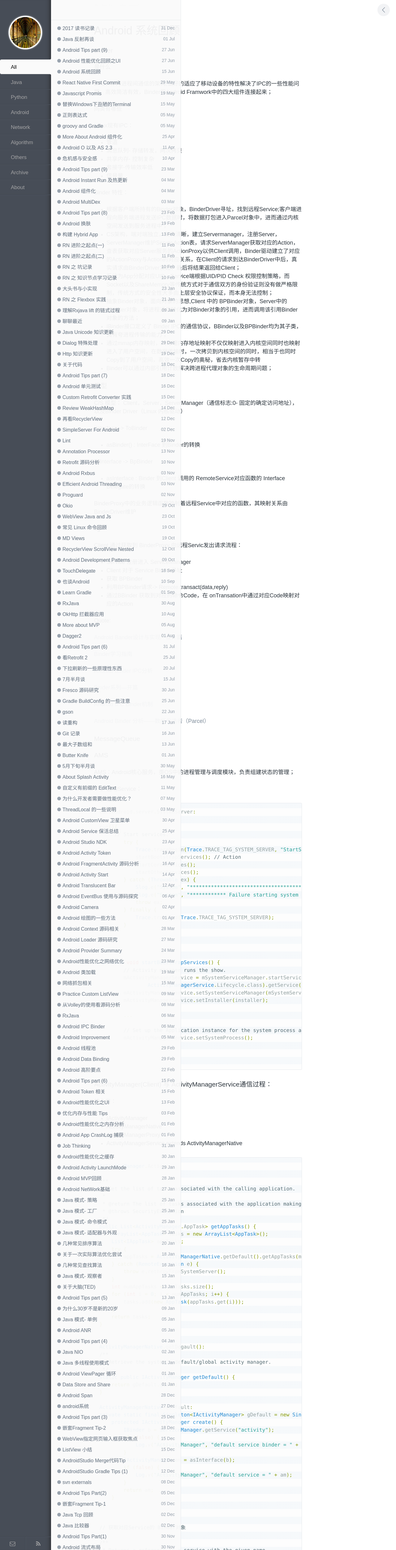
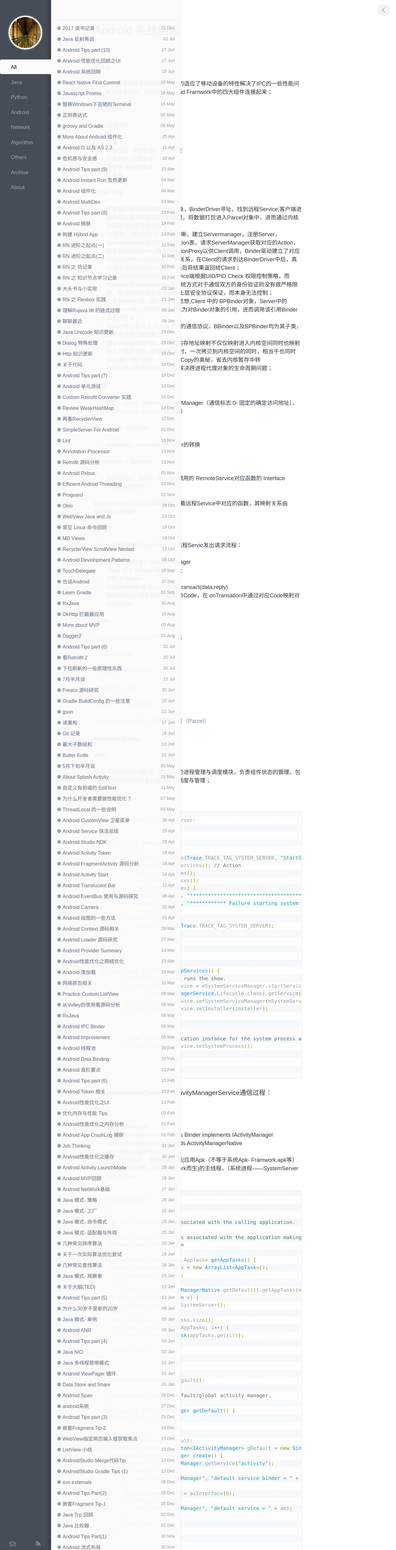
Before and after one commit to enlipan/enlipan.github.io, a Jekyll site: the page built from _posts/2017-06-15-android-sourcecode-review.md, in a window 1280 px wide. Shown: the whole page at 31% size. Built offline with Jekyll 4.4.1, drawn with Linux system fonts in a browser that asks for light colours; nearby versions of some CDN libraries; comment, search, counter and statistics services are not loaded; some of the changed text lies outside the part shown.

Commit message:
modify ams

```diff
--- a/_posts/2017-06-15-android-sourcecode-review.md
+++ b/_posts/2017-06-15-android-sourcecode-review.md
@@ -90,7 +90,7 @@ Quote:
 
 ### AMS
 
-AMS：Android核心服务，类OS中的进程管理与调度模块，负责组建状态的管理；
+AMS：Android核心服务，类OS中的进程管理与调度模块，负责组件状态的管理，包括组件的启动切换调度以及进程的调度与管理；
 
 
 1. 启动Service：
@@ -140,11 +140,13 @@ run(){
 
 * IActivityManager
 
-* ActivityManagerNative
+* ActivityManagerNative  extends Binder implements IActivityManager
+
+* ActivityManagerService extends ActivityManagerNative
 
 * ActivityManagerProxy
 
-* ActivityManagerService extends ActivityManagerNative
+* ActivityThread： 管理应用进程(应用Apk（不等于系统Apk- Framwork.apk等）运行所在的进程，由Zygote Fork而生)的主线程，（系统进程——SystemServer以及Zygote）
 
 {% highlight java %}
 
```
Also changed, not shown: other parts of _posts/2017-06-15-android-sourcecode-review.md (+4 -1 lines), _posts/2017-06-27-android-tips-10.md (renamed from _posts/2017-06-27-android-tips-9.md, +17 -1 lines).
